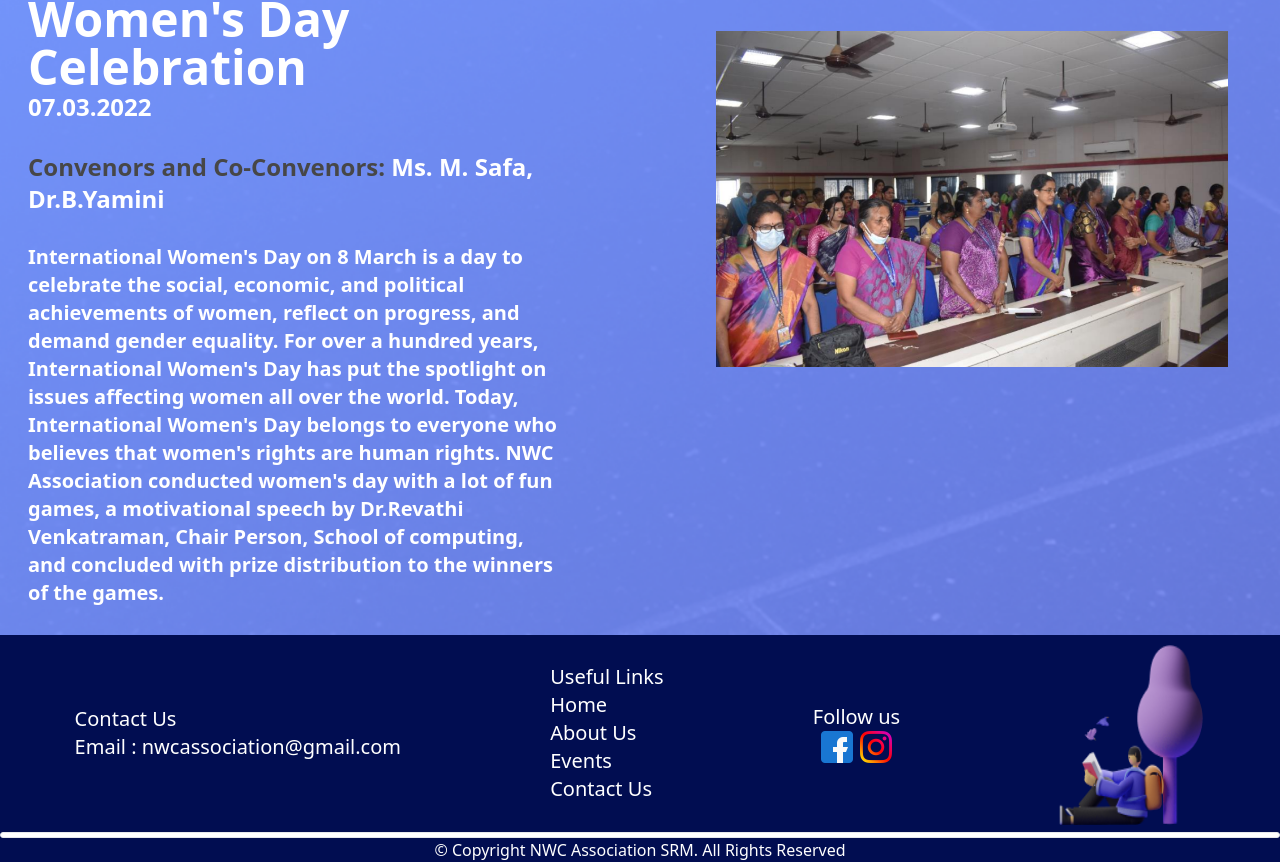
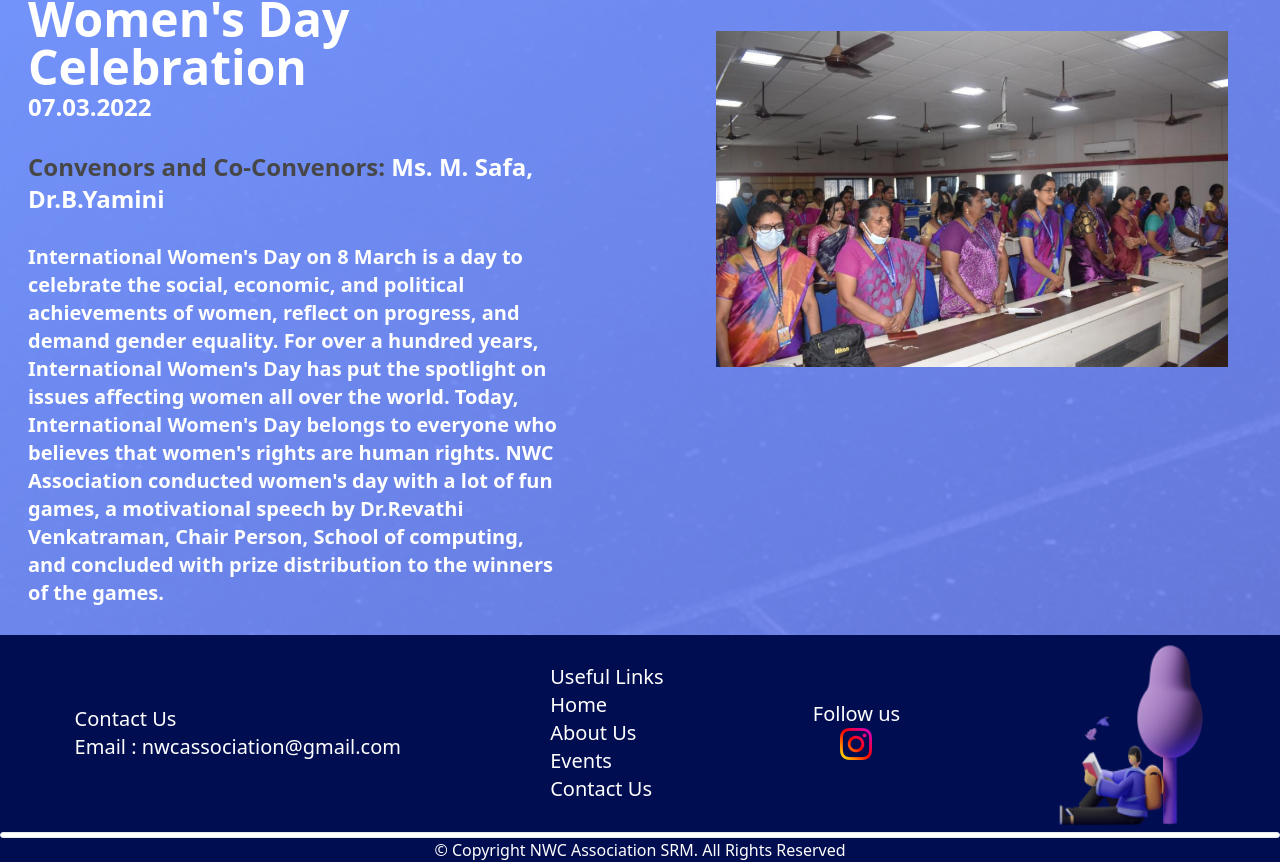
Before and after one commit to Vartika511/NWC_Production, a Next.js app: page /events in a window 1280 px wide. Shown: the part 2514-3376 px from the top of the page. Built offline with nearby package versions, Linux system fonts and the light colour scheme.

Commit message:
changing links

```diff
--- a/components/footer.js
+++ b/components/footer.js
@@ -28,9 +28,13 @@ export default function Footer() {
         <div className="text-xl h-fit">
             <h1>Follow us</h1>
             <div className="flex justify-evenly">
+           <button>
+           <Link href="https://www.instagram.com/nwcsrmist/">
+               <Image alt="instagram" src="/instagram.png" height="32" width="32" />
+           </Link>
+           </button>
 
-            <Image alt="facebook" src="/facebook.png" height="32" width="32" />
-            <Image alt="instagram" src="/instagram.png" height="32" width="32" />
+
             </div>
         </div>
         <div className=" flex items-end text-xl">
--- a/components/membercard.js
+++ b/components/membercard.js
@@ -1,5 +1,6 @@
 import React from "react";
 import Image from "next/image";
+import Link from "next/link";
 import { motion } from "framer-motion";
 
 const cardVarient = {
@@ -38,7 +39,7 @@ const cardDescChildVarient = {
 };
 
 export default function MemberCard(props) {
-  const { src, name, designation, desc, knowmore } = props;
+  const { src, name, designation, desc, knowmore,knowmoreSrc } = props;
   return (
     <motion.div
       className="h-84 w-80 m-7 rounded-xl flex flex-col justify-center items-center text-black bg-white border-2 border-black hover:bg-[#010D51] hover:text-white hover:border-white "
```
Also changed, not shown: 1 other file (tests, documents, lock files or other folders).
